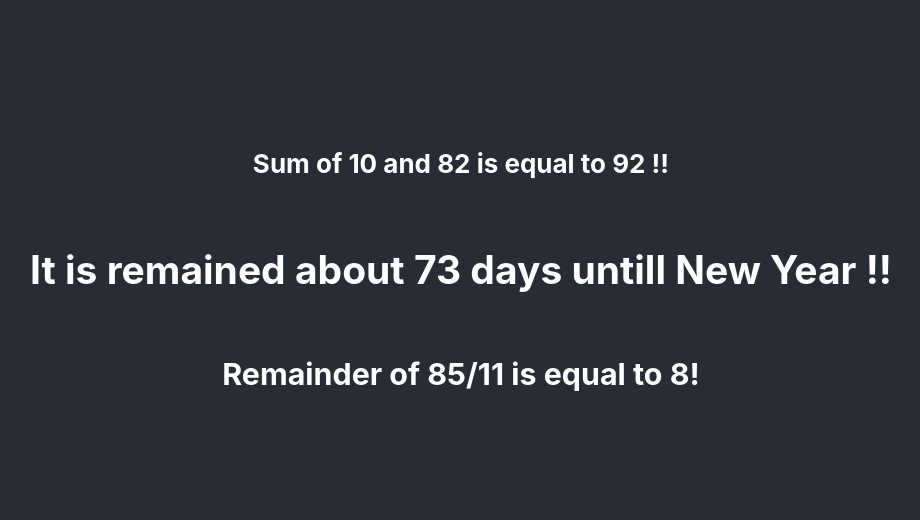
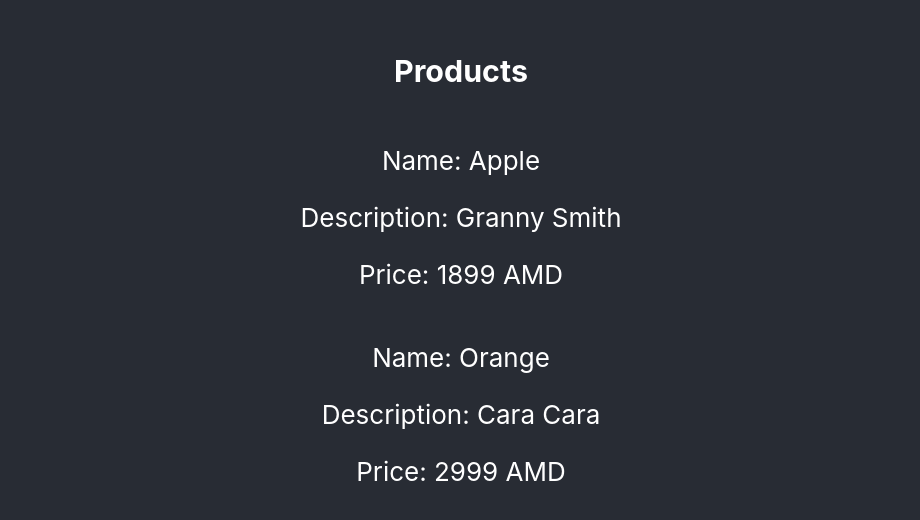
Before and after one commit to davobaghoyan/myFirstRact.js, a React (Create React App) app: page / in a window 1280 px wide. Shown: the part 132-652 px from the top of the page, without its empty margins (179-1099 px from the left). Built offline with nearby package versions, Linux system fonts and the light colour scheme.

Commit message:
Homework(Class Components)

```diff
--- a/src/App.js
+++ b/src/App.js
@@ -1,16 +1,17 @@
-import logo from './logo.svg';
 import './App.css';
-import { Sum } from './sum';
-import { NewYearCalculator } from './HappyNewYear';
-import { Remainder } from './divisionRemainder';
+import {Product} from './Product'
 
 function App() {
   return (
     <div className="App">
       <header className="App-header">
-      <Sum a = {10} b = {82}/>
-      <NewYearCalculator month = {10} day = {22}/>
-      <Remainder x = {85} y = {11}/>
+      <h3>Products</h3>
+      <Product name = "Apple"
+      descriptionText = "Granny Smith"
+      price = {1899}/>
+      <Product name = "Orange"
+      descriptionText = "Cara Cara"
+      price = {2999}/>
       </header>
     </div>
   );
--- /dev/null
+++ b/src/Description.js
@@ -0,0 +1,15 @@
+import React, {Component} from 'react';
+
+
+class Description extends Component{
+
+
+    render(){
+        return(
+            <p>Description: {this.props.descriptionText}</p>
+        )
+
+    }
+}
+
+export {Description};
--- /dev/null
+++ b/src/Name.js
@@ -0,0 +1,15 @@
+import React, {Component} from 'react';
+
+
+class Name extends Component{
+
+
+    render(){
+        return(
+            <p>Name: {this.props.name}</p>
+
+        )
+    }
+}
+
+export {Name};
--- /dev/null
+++ b/src/Price.js
@@ -0,0 +1,13 @@
+import React, {Component} from 'react';
+
+
+class Price extends Component{
+
+    render(){
+        return(
+            <p>Price: {this.props.price} AMD</p>
+        )
+    }
+}
+
+export {Price};
--- /dev/null
+++ b/src/Product.js
@@ -0,0 +1,20 @@
+import React, {Component} from 'react';
+import {Name} from './Name';
+import { Description } from "./Description";
+import { Price } from "./Price";
+
+class Product extends Component{
+
+    render(){
+        return(
+            <div color = 'red'>
+            <Name name = {this.props.name}/>
+            <Description descriptionText = {this.props.descriptionText}/>
+            <Price price = {this.props.price} />
+            </div>
+        )
+    }
+}
+
+
+export {Product};
```
Also changed, not shown: 1 other file (tests, documents, lock files or other folders).
